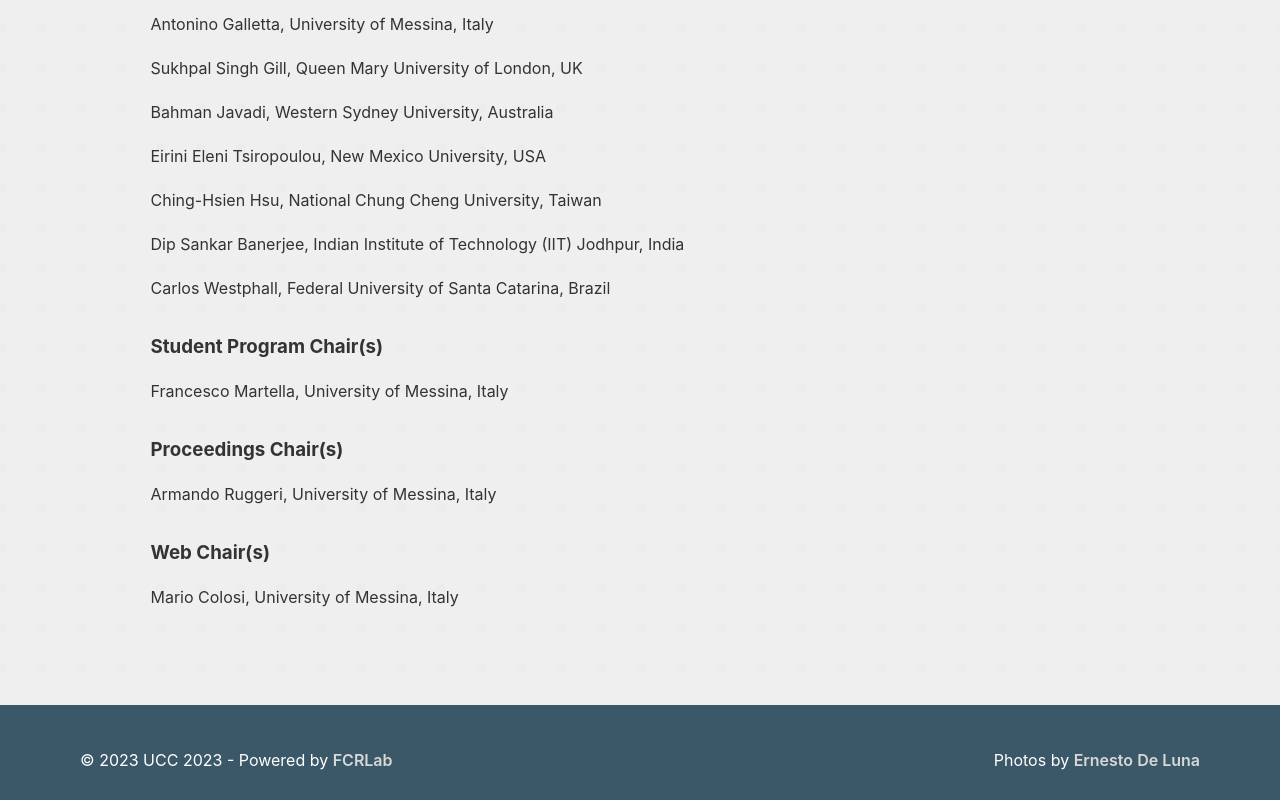
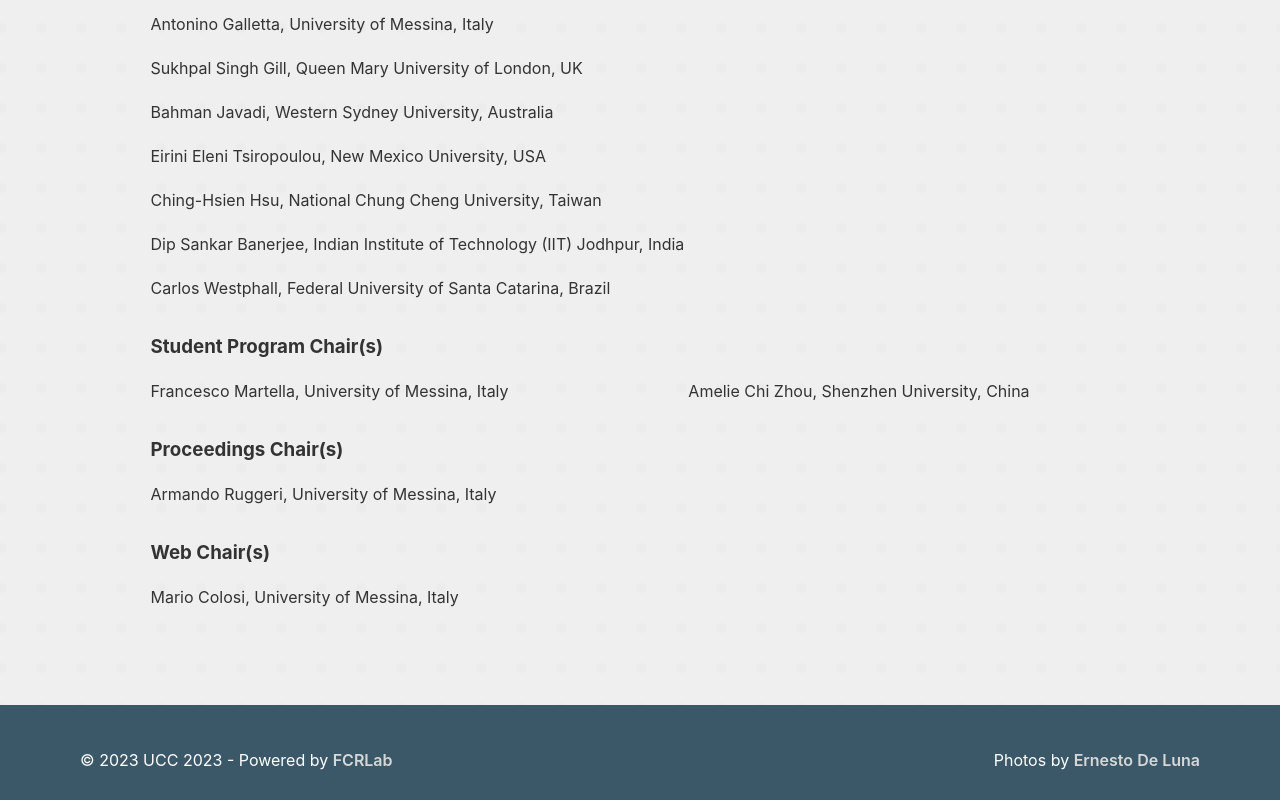
Before and after one commit to UCC-Conference/BDCAT2023, a React (Create React App) app: page /committees in a window 1280 px wide. Shown: the part 973-1773 px from the top of the page. Built offline with nearby package versions, Linux system fonts and the light colour scheme.

Commit message:
add Amelie Chi Zhou as Student Program Chair

```diff
--- a/src/pages/Committees.js
+++ b/src/pages/Committees.js
@@ -98,6 +98,7 @@ const Committees = () => {
                         </tr>
                         <tr>
                             <td>Francesco Martella, University of Messina, Italy</td>
+                            <td>Amelie Chi Zhou, Shenzhen University, China</td>
                         </tr>
 
                         <tr>
```
